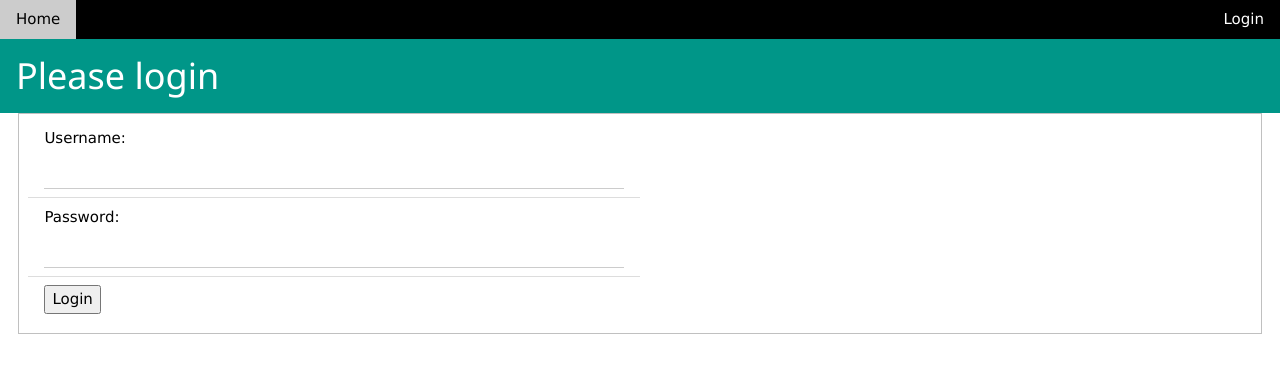
After one commit to jonas-pettersson/demo, a Django app: page /accounts/login/ in a window 1280 px wide. The commit adds this page. Shown: the top 373 px of the page. Run offline with Django 3.2, Linux system fonts and the light colour scheme.

Commit message:
added login

```diff
--- a/contacts/templates/contacts/base.html
+++ b/contacts/templates/contacts/base.html
@@ -11,6 +11,11 @@
     <nav class="w3-bar w3-black w3-hide-small">
         {% block navbar %}
             <a href="{% url 'home' %}" class="w3-bar-item w3-button">Home</a>
+            {% if user.is_authenticated %}
+                <a href="{% url 'logout' %}?next={{ request.path }} " class="w3-bar-item w3-button w3-right">Logout</a>
+            {% else %}
+                <a href="{% url 'login' %}?next={{ request.path }}" class="w3-bar-item w3-button w3-right">Login</a>
+            {% endif %}
         {% endblock navbar %}
     </nav>
 
--- a/contacts/templates/contacts/contact_detail.html
+++ b/contacts/templates/contacts/contact_detail.html
@@ -8,7 +8,9 @@
                 <h1>Contact Details</h1>
             </div>
             <div class="w3-half">
-                <a href="{% url 'contact_update' contact.id %}" class="w3-button w3-green w3-margin">Update</a>
+                {% if user.is_authenticated %}
+                    <a href="{% url 'contact_update' contact.id %}" class="w3-button w3-green w3-margin">Update</a>
+                {% endif %}
             </div>
         </div>
     </div>
--- a/demo/settings.py
+++ b/demo/settings.py
@@ -55,7 +55,7 @@ ROOT_URLCONF = 'demo.urls'
 TEMPLATES = [
     {
         'BACKEND': 'django.template.backends.django.DjangoTemplates',
-        'DIRS': [],
+        'DIRS': [BASE_DIR / 'templates'],
         'APP_DIRS': True,
         'OPTIONS': {
             'context_processors': [
@@ -119,3 +119,5 @@ USE_TZ = True
 # https://docs.djangoproject.com/en/3.1/howto/static-files/
 
 STATIC_URL = '/static/'
+
+LOGIN_REDIRECT_URL = '/'
--- a/demo/urls.py
+++ b/demo/urls.py
@@ -5,5 +5,6 @@ from django.views.generic import RedirectView
 urlpatterns = [
     path('demo/', include('contacts.urls')),
     path('', RedirectView.as_view(url='demo/', permanent=True)),
+    path("accounts/", include('django.contrib.auth.urls')),
     path('admin/', admin.site.urls),
 ]
--- /dev/null
+++ b/templates/registration/login.html
@@ -0,0 +1,41 @@
+{% extends 'contacts/base.html' %}
+
+{% block content %}
+    <div class="w3-container w3-teal">
+        <h1>Please login</h1>
+    </div>
+
+    <div class="w3-container">
+
+        {% if form.errors %}
+            {% for error_tag, error_message  in form.errors.items %}
+                {% if error_tag == "__all__" %}
+                    <div class="w3-panel w3-red">
+                        <p>{{ error_message }}</p>
+                    </div>
+                {% endif %}
+            {% endfor %}
+        {% endif %}
+
+        <form action="" method="post">
+        {% csrf_token %}
+            <fieldset class="form-group">
+                <ul class="w3-ul w3-half">
+                    <li>
+                        <label for="username">{{ form.username.label_tag }}</label>
+                        {% if form.username.errors %}<div class="w3-panel w3-red">{{ form.username.errors }}</div>{% endif %}
+                        <input type="text" class="w3-input" id="username" name="username">
+                    </li>
+                    <li>
+                        <label for="password">{{ form.password.label_tag }}</label>
+                        {% if form.password.errors %} <div class="w3-panel w3-red">{{ form.password.errors }}</div>{% endif %}
+                        <input type="password" class="w3-input" id="password" name="password">
+                    </li>
+                    <li>
+                        <button type="submit">Login</button>
+                    </li>
+                </ul>
+            </fieldset>
+        </form>
+    </div>
+{% endblock content %}
```
